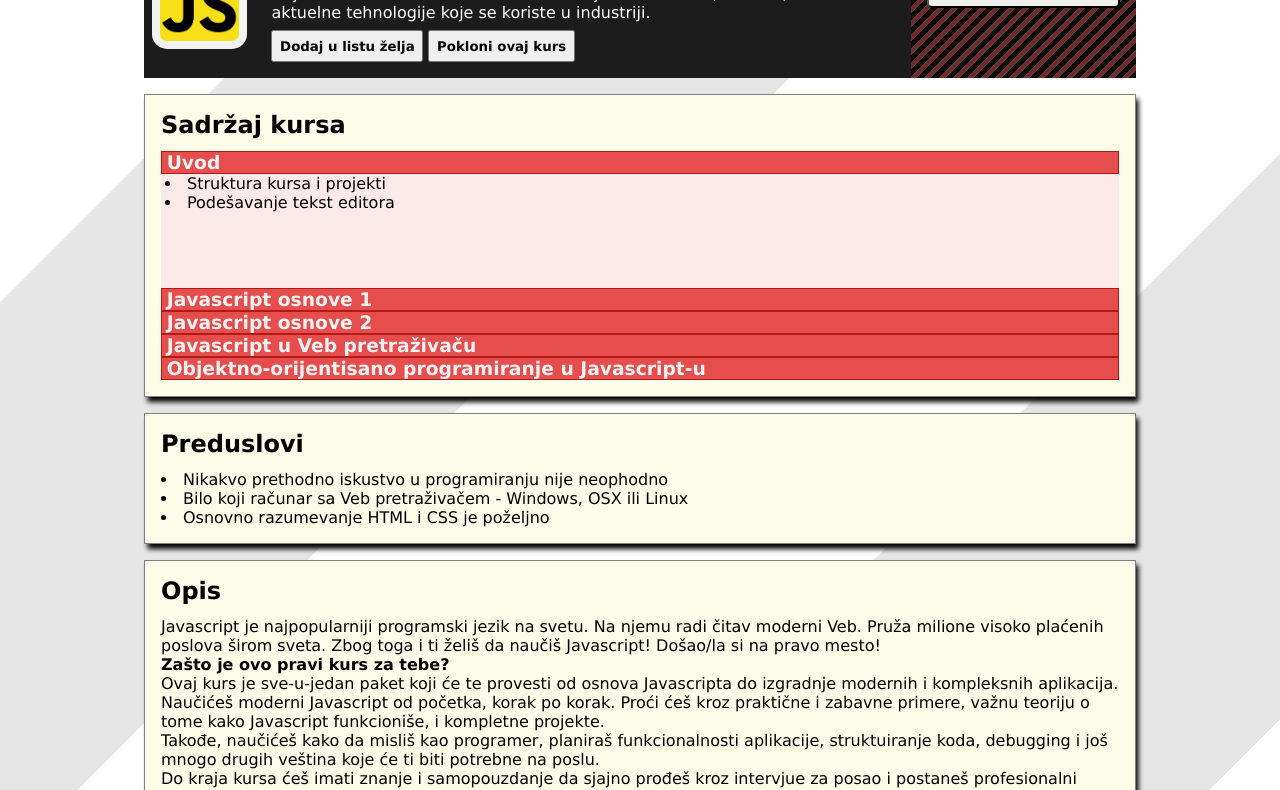
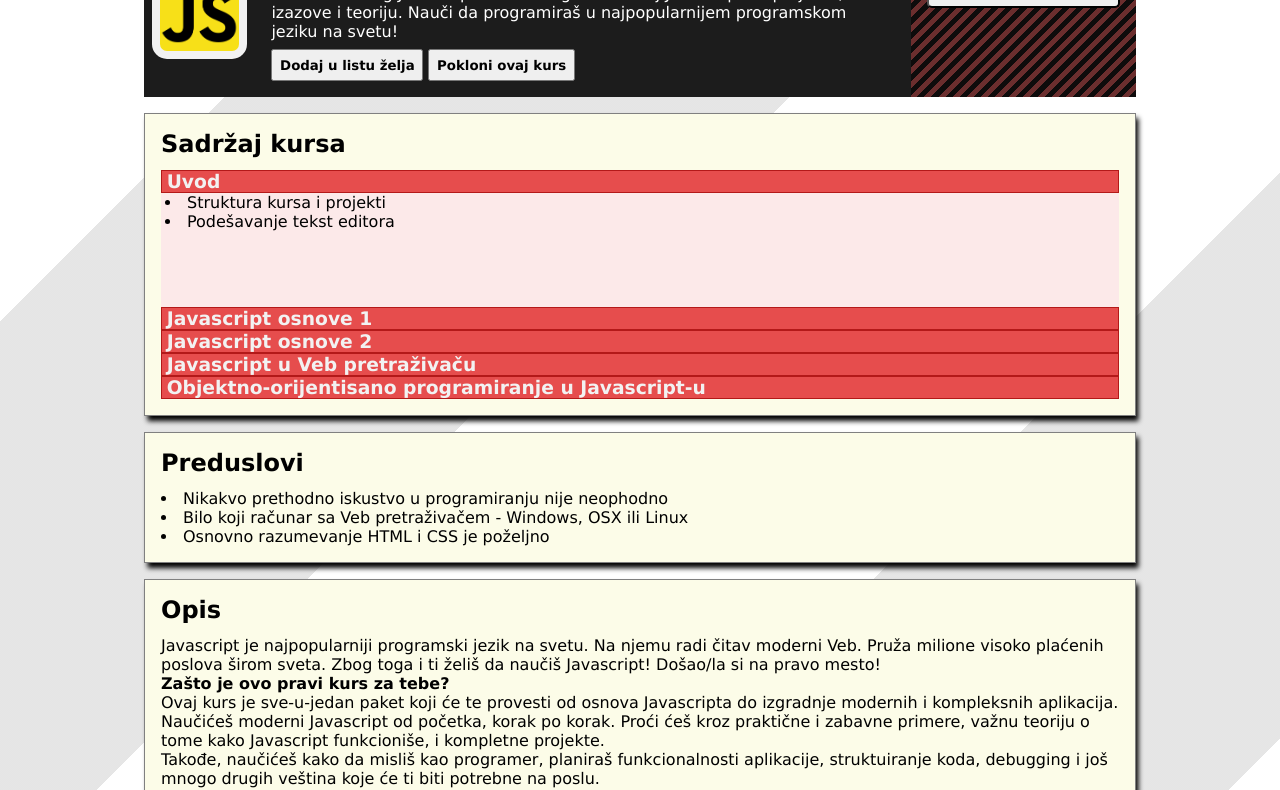
Before and after one commit to JankoDedic/veb-kursevi, a plain HTML site: page pages/js-kurs.html in a window 1280 px wide. Shown: the part 127-917 px from the top of the page. Drawn offline with nearby package versions, Linux system fonts and the light colour scheme.

Commit message:
Ispravi podnaslov za JS kurs

```diff
--- a/pages/js-kurs.html
+++ b/pages/js-kurs.html
@@ -16,7 +16,7 @@
           <img src="../images/js.png">
           <div class="tekst">
             <h1>Nauči Veb programiranje uz Javascript</h1>
-            <p>Najlakši način da savladaš osnove razvoja Veb stranica, od nule, koristeći aktuelne tehnologije koje se koriste u industriji.</p>
+            <p>Kurs modernog Javascripta za svakoga! Savladaj Javascript uz projekte, izazove i teoriju. Nauči da programiraš u najpopularnijem programskom jeziku na svetu!</p>
             <button id="wishlist">Dodaj u listu želja</button>
             <button>Pokloni ovaj kurs</button>
           </div>
```
